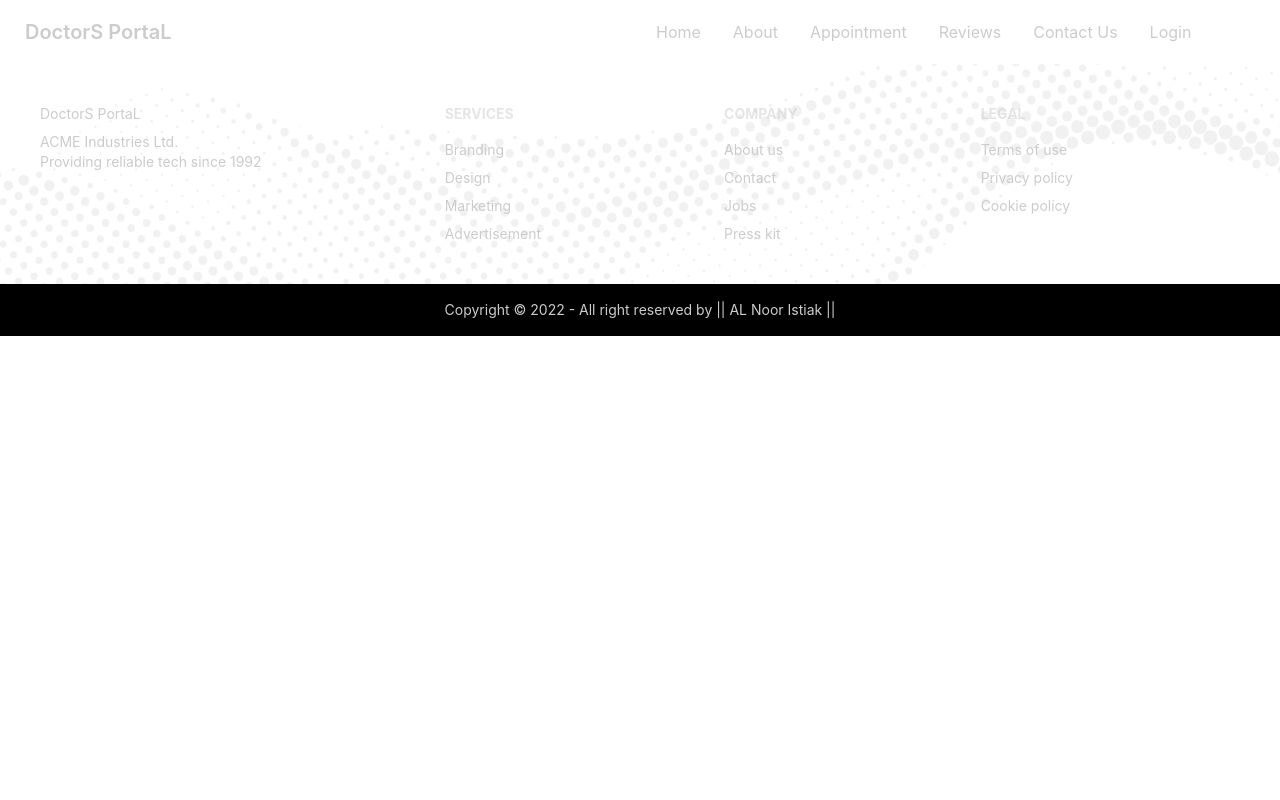
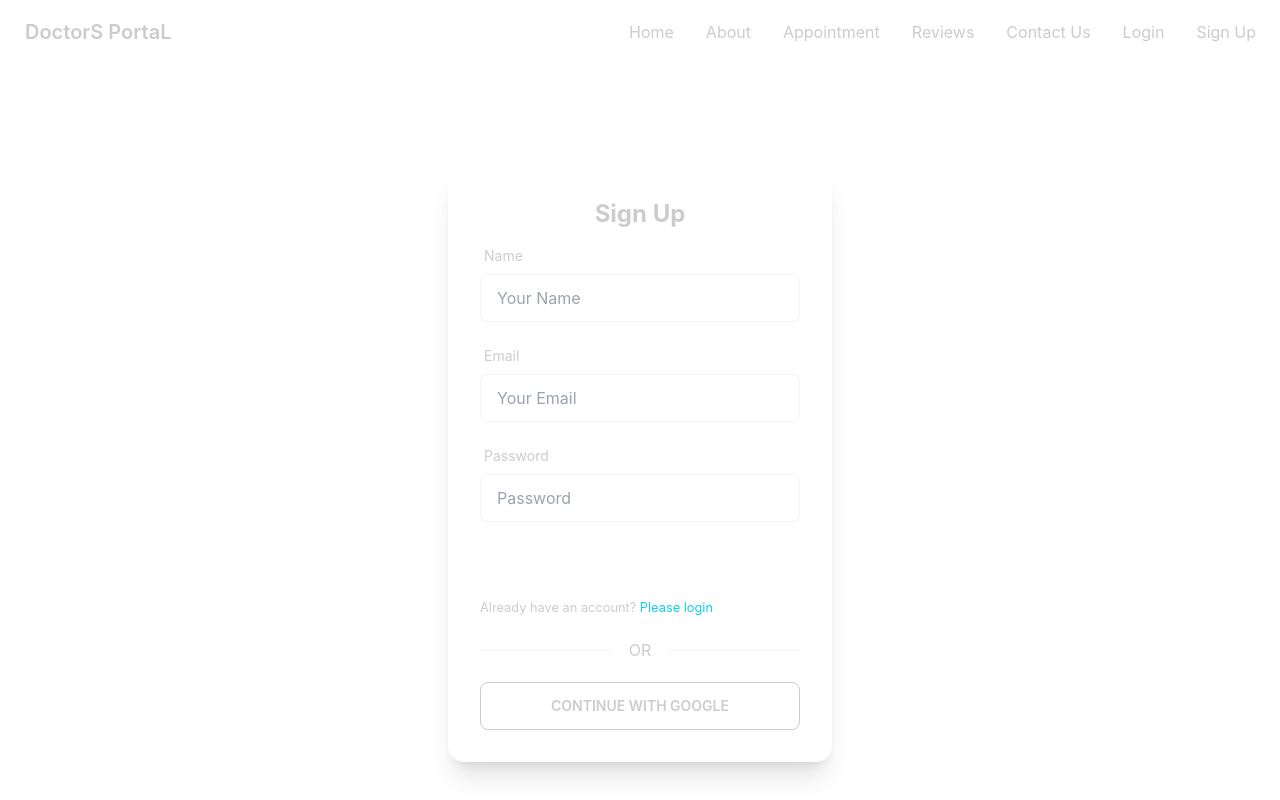
Before and after one commit to alnooristiak/doctors-poratl-frontend, a React (Create React App) app: page /register in a window 1280 px wide. Shown: the top 800 px of the page. Built offline with nearby package versions, Linux system fonts and the light colour scheme.

Commit message:
adding sign up page

```diff
--- a/src/App.js
+++ b/src/App.js
@@ -8,6 +8,7 @@
 import ContactUs from './pages/ContactUs/ContactUs';
 import Login from './pages/Login/Login';
 import Footer from './pages/Shared/Footer';
+import SignUp from './pages/Login/SignUp';
 
 function App() {
   return (
@@ -21,6 +22,7 @@
         <Route path='/reviews' element={<Reviews></Reviews>}>Reviews</Route>
         <Route path='/contactus' element={<ContactUs></ContactUs>}>Contact Us</Route>
         <Route path='/login' element={<Login></Login>}>Login</Route>
+        <Route path='/register' element={<SignUp></SignUp>}>Register</Route>
       </Routes>
       <Footer></Footer>
     </div>
--- a/src/pages/Login/Login.js
+++ b/src/pages/Login/Login.js
@@ -79,11 +79,13 @@
                         />
                         {/* {errors.password?.type === 'required' && <p className='text-red-600' role="alert">First name is required</p>} */}
 
-                        <input className='btn bg-green-600 font-bold text-white' type="submit" />
+
+                        <br />   <br />
+                        <input className='btn bg-green-600 font-bold text-white' type="submit" value="signin" />
                     </form>
 
 
-                    <span>New to Doctors Portal?</span> <Link className='text-green-600' to="/createaccount">Create new account</Link>
+                    <span className='text-green-600'>New to Doctors Portal? </span> <Link className='text-green-400' to="/register">Create new account</Link>
                     <div>-------- OR --------</div>
                     <button
                     onClick={(event) => signInWithGoogle(event.preventDefault())}
--- /dev/null
+++ b/src/pages/Login/SignUp.js
@@ -0,0 +1,133 @@
+import React from 'react';
+import { useCreateUserWithEmailAndPassword, useSignInWithGoogle, useUpdateProfile } from 'react-firebase-hooks/auth';
+import auth from '../../firebase.init';
+import { useForm } from "react-hook-form";
+// import Loading from '../Shared/Loading';
+import { Link, useNavigate } from 'react-router-dom';
+
+const SignUp = () => {
+    const [signInWithGoogle, gUser, gLoading, gError] = useSignInWithGoogle(auth);
+    const { register, formState: { errors }, handleSubmit } = useForm();
+    const [
+        createUserWithEmailAndPassword,
+        user,
+        loading,
+        error,
+    ] = useCreateUserWithEmailAndPassword(auth);
+
+    const [updateProfile, updating, updateError] = useUpdateProfile(auth);
+
+    const navigate = useNavigate();
+
+    let signInError;
+
+    // if (loading || gLoading || updating) {
+    //     return <Loading></Loading>
+    // }
+
+    if (error || gError || updateError) {
+        signInError = <p className='text-red-500'><small>{error?.message || gError?.message || updateError?.message}</small></p>
+    }
+
+    if (user || gUser) {
+        console.log(user || gUser);
+    }
+
+    const onSubmit = async data => {
+        await createUserWithEmailAndPassword(data.email, data.password);
+        await updateProfile({ displayName: data.name });
+        console.log('update done');
+        navigate('/appointment');
+    }
+    return (
+        <div className='flex h-screen justify-center items-center'>
+            <div className="card w-96 bg-base-100 shadow-xl">
+                <div className="card-body">
+                    <h2 className="text-center text-2xl font-bold">Sign Up</h2>
+                    <form onSubmit={handleSubmit(onSubmit)}>
+
+                        <div className="form-control w-full max-w-xs">
+                            <label className="label">
+                                <span className="label-text">Name</span>
+                            </label>
+                            <input
+                                type="text"
+                                placeholder="Your Name"
+                                className="input input-bordered w-full max-w-xs"
+                                {...register("name", {
+                                    required: {
+                                        value: true,
+                                        message: 'Name is Required'
+                                    }
+                                })}
+                            />
+                            <label className="label">
+                                {errors.name?.type === 'required' && <span className="label-text-alt text-red-500">{errors.name.message}</span>}
+                            </label>
+                        </div>
+
+                        <div className="form-control w-full max-w-xs">
+                            <label className="label">
+                                <span className="label-text">Email</span>
+                            </label>
+                            <input
+                                type="email"
+                                placeholder="Your Email"
+                                className="input input-bordered w-full max-w-xs"
+                                {...register("email", {
+                                    required: {
+                                        value: true,
+                                        message: 'Email is Required'
+                                    },
+                                    pattern: {
+                                        value: /[a-z0-9]+@[a-z]+\.[a-z]{2,3}/,
+                                        message: 'Provide a valid Email'
+                                    }
+                                })}
+                            />
+                            <label className="label">
+                                {errors.email?.type === 'required' && <span className="label-text-alt text-red-500">{errors.email.message}</span>}
+                                {errors.email?.type === 'pattern' && <span className="label-text-alt text-red-500">{errors.email.message}</span>}
+                            </label>
+                        </div>
+                        <div className="form-control w-full max-w-xs">
+                            <label className="label">
+                                <span className="label-text">Password</span>
+                            </label>
+                            <input
+                                type="password"
+                                placeholder="Password"
+                                className="input input-bordered w-full max-w-xs"
+                                {...register("password", {
+                                    required: {
+                                        value: true,
+                                        message: 'Password is Required'
+                                    },
+                                    minLength: {
+                                        value: 6,
+                                        message: 'Must be 6 characters or longer'
+                                    }
+                                })}
+                            />
+                            <label className="label">
+                                {errors.password?.type === 'required' && <span className="label-text-alt text-red-500">{errors.password.message}</span>}
+                                {errors.password?.type === 'minLength' && <span className="label-text-alt text-red-500">{errors.password.message}</span>}
+                            </label>
+                        </div>
+
+                        {signInError}
+                        <input className='btn w-full max-w-xs text-white' type="submit" value="Sign Up" />
+                    </form>
+                    <p><small>Already have an account? <Link className='text-primary' to="/login">Please login</Link></small></p>
+                    <div className="divider">OR</div>
+                    <button
+                        onClick={() => signInWithGoogle()}
+                        className="btn btn-outline"
+                    >Continue with Google</button>
+                </div>
+            </div>
+        </div >
+    );
+};
+
+export default SignUp;
--- a/src/pages/Shared/NavBar.js
+++ b/src/pages/Shared/NavBar.js
@@ -9,6 +9,7 @@
         <li><Link to="/reviews">Reviews</Link></li>
         <li><Link to="/contactus">Contact Us</Link></li>
         <li><Link to="/login">Login</Link></li>
+        <li><Link to="/signUp">Sign Up</Link></li>
     </>;
     return (
         <div className="navbar bg-base-100">
```
